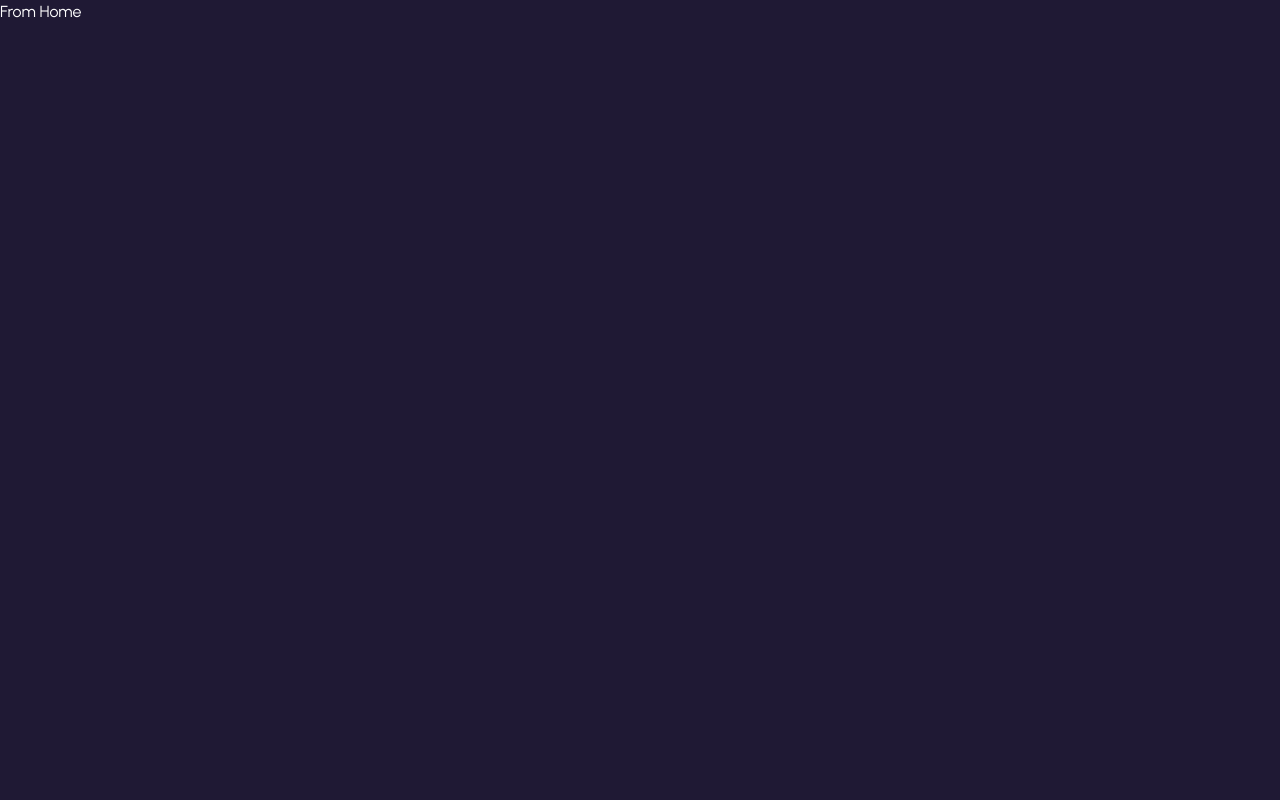
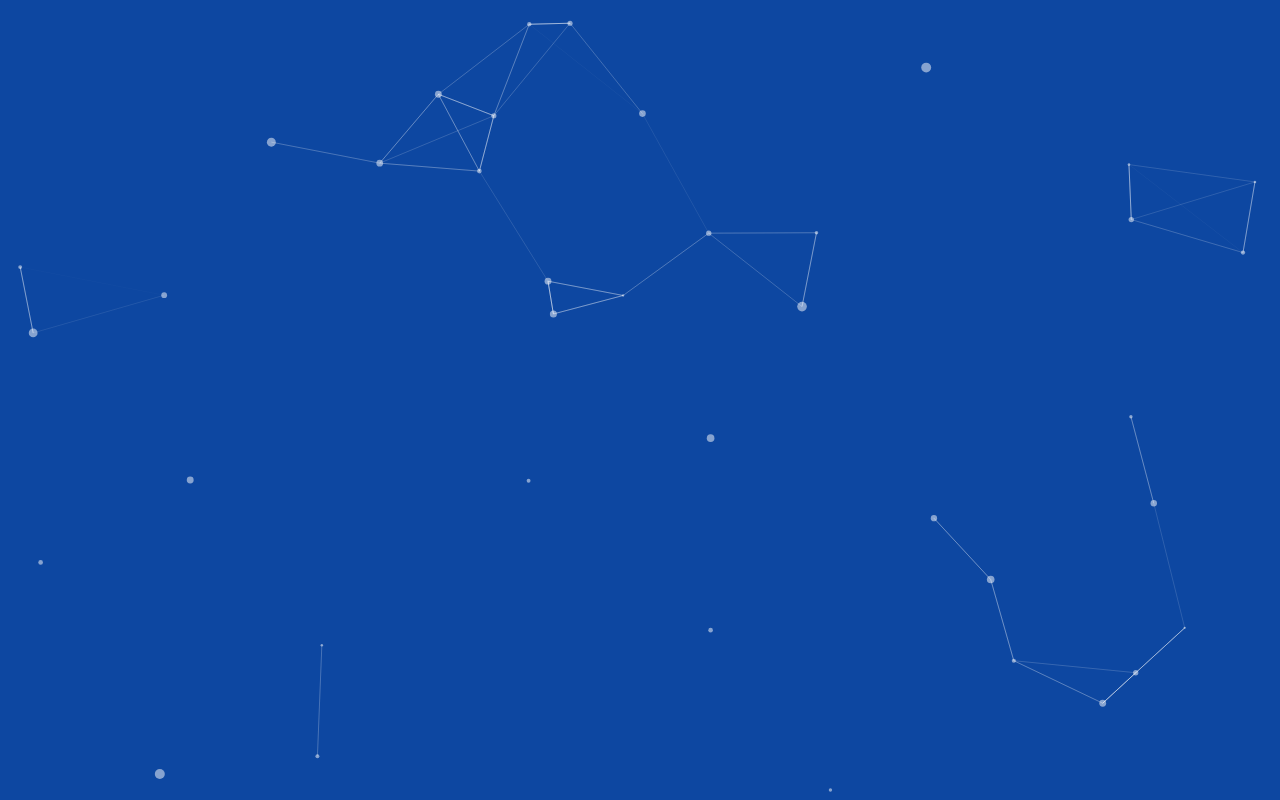
Before and after one commit to V4l3ntino/portfolio, a Next.js app: page / in a window 1280 px wide. Built offline with nearby package versions, Linux system fonts and the light colour scheme.

Commit message:
componente cover particles funcional

```diff
--- a/app/page.tsx
+++ b/app/page.tsx
@@ -1,6 +1,12 @@
+import CoverParticles from "@/components/cover-particles"
 
 export default function Home() {
   return (
-    <p>From Home</p>
+    <main>
+      <div className="flex min-h-[100vh] h-full bg-no-repeat bg-gradient-cover">
+        <CoverParticles />
+        <p>Introducción</p>
+      </div>
+    </main>
   );
 }
--- /dev/null
+++ b/components/cover-particles.tsx
@@ -0,0 +1,101 @@
+"use client"
+
+import { useCallback, useEffect, useState } from "react";
+import Particles, { initParticlesEngine } from "@tsparticles/react";
+import type { Container, Engine } from "@tsparticles/engine";
+// import { loadAll } from "@/tsparticles/all"; // if you are going to use `loadAll`, install the "@tsparticles/all" package too.
+// import { loadFull } from "tsparticles"; // if you are going to use `loadFull`, install the "tsparticles" package too.
+import { loadSlim } from "@tsparticles/slim"; // if you are going to use `loadSlim`, install the "@tsparticles/slim" package too.
+// import { loadBasic } from "@tsparticles/basic"; // if you are going to use `loadBasic`, install the "@tsparticles/basic" package too.
+
+
+const CoverParticles = () => {
+    const [ init, setInit ] = useState(false);
+    useEffect(() => {
+        initParticlesEngine(async (engine) => {
+            // you can initiate the tsParticles instance (engine) here, adding custom shapes or presets
+            // this loads the tsparticles package bundle, it's the easiest method for getting everything ready
+            // starting from v2 you can add only the features you need reducing the bundle size
+            //await loadAll(engine);
+            //await loadFull(engine);
+            await loadSlim(engine);
+            //await loadBasic(engine);
+        }).then(() => {
+            setInit(true);
+        });
+    }, []);
+    return (
+        init && <Particles
+            id="tsparticles"
+            options={{
+                background: {
+                    color: {
+                        value: "#0d47a1",
+                    },
+                },
+                fpsLimit: 120,
+                interactivity: {
+                    events: {
+                        onClick: {
+                            enable: true,
+                            mode: "push",
+                        },
+                        onHover: {
+                            enable: true,
+                            mode: "repulse",
+                        },
+                    },
+                    modes: {
+                        push: {
+                            quantity: 4,
+                        },
+                        repulse: {
+                            distance: 200,
+                            duration: 0.4,
+                        },
+                    },
+                },
+                particles: {
+                    color: {
+                        value: "#ffffff",
+                    },
+                    links: {
+                        color: "#ffffff",
+                        distance: 150,
+                        enable: true,
+                        opacity: 0.5,
+                        width: 1,
+                    },
+                    move: {
+                        direction: "none",
+                        enable: true,
+                        outModes: {
+                            default: "bounce",
+                        },
+                        random: false,
+                        speed: 6,
+                        straight: false,
+                    },
+                    number: {
+                        density: {
+                            enable: true,
+                        },
+                        value: 80,
+                    },
+                    opacity: {
+                        value: 0.5,
+                    },
+                    shape: {
+                        type: "circle",
+                    },
+                    size: {
+                        value: { min: 1, max: 5 },
+                    },
+                },
+                detectRetina: true,
+            }}
+        />
+     );
+}
+
+export default CoverParticles;
```
Also changed, not shown: package.json (+7 -5 lines), 1 other file (tests, documents, lock files or other folders).
